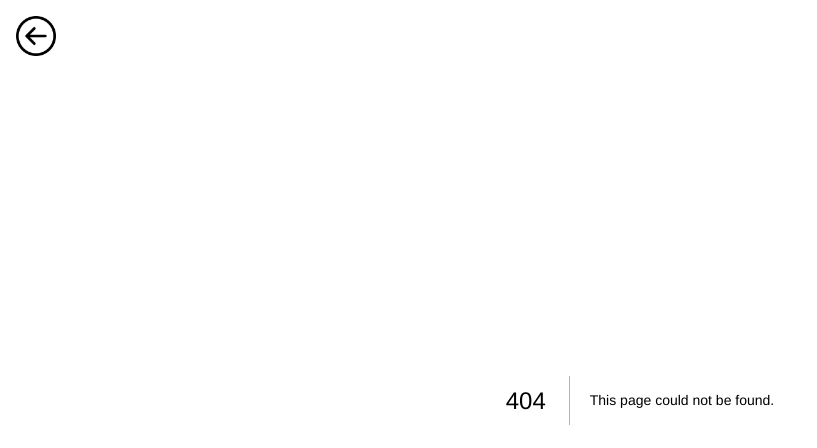
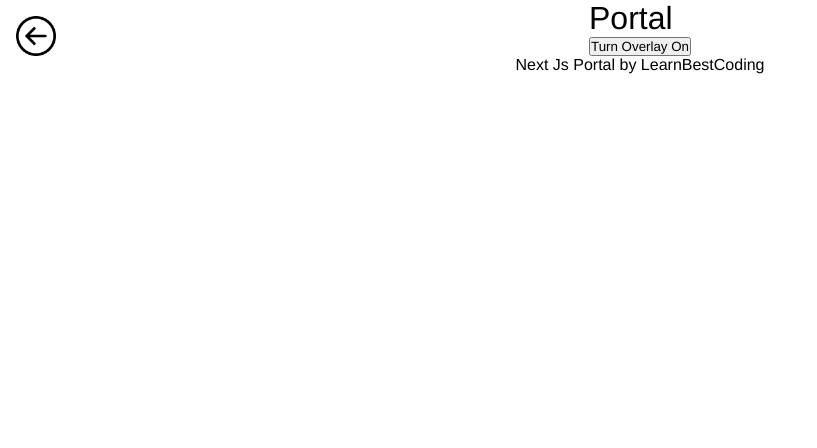
Before and after one commit to hiterharris/playground-next, a Next.js app: page /portal in a window 1280 px wide. Before the commit this address had no page. Shown: the top 448 px of the page, without its empty margins (0-817 px from the left). Built offline with nearby package versions, Linux system fonts and the light colour scheme.

Commit message:
react portal

```diff
--- /dev/null
+++ b/src/components/Portal.js
@@ -0,0 +1,16 @@
+import { useRef, useEffect, useState } from 'react'
+import { createPortal } from 'react-dom'
+import styles from "../styles/Portal.module.css"
+
+export const Portal = (props) => {
+    const { overlay } = props;
+  const ref = useRef(null)
+  const [mounted, setMounted] = useState(false)
+
+  useEffect(() => {
+    ref.current = document.querySelector("#portal")
+    setMounted(true)
+  }, [])
+
+  return (mounted && ref.current) ? createPortal(<div className={overlay ? styles.overlay : ''}>{props.children}</div>, ref.current) : null
+}
--- a/src/pages/_document.js
+++ b/src/pages/_document.js
@@ -6,6 +6,7 @@
       <Head />
       <body>
         <Main />
+        <div id="portal" />
         <NextScript />
       </body>
     </Html>
--- a/src/pages/index.js
+++ b/src/pages/index.js
@@ -1,6 +1,5 @@
 import Head from 'next/head';
 import Link from "next/link";
-import { useEffect } from 'react';
 
 const Home = () => {
   return (
@@ -24,6 +23,9 @@
             <Link href="/video" className="nav-menu-item">
               <h4>Video Player</h4>
             </Link>
+            <Link href="/portal" className="nav-menu-item">
+              <h4>React Portal</h4>
+            </Link>
           </div>
         </nav>
       </main>
--- /dev/null
+++ b/src/pages/portal.js
@@ -0,0 +1,20 @@
+import { Portal } from '@/components/Portal';
+import { useState } from 'react'
+
+export default function PortalPage({ Component, pageProps }) {
+  const [overlay, setOverlay] = useState(false)
+
+  const handleClick = () => {
+    setOverlay(!overlay)
+  }
+
+  return (
+    <div>
+        <h1>Portal</h1>
+        <button onClick={handleClick}>Turn Overlay {overlay ? 'Off' : 'On'}</button>
+        <Portal overlay={overlay}>
+          <p>Next Js Portal by LearnBestCoding</p>
+        </Portal>
+    </div>
+  )
+}
--- /dev/null
+++ b/src/styles/Portal.module.css
@@ -0,0 +1,15 @@
+.portal {
+    display: flex;
+}
+.overlay {
+    display: block;
+    position: fixed;
+    padding-top: 100px;
+    left: 0;
+    top: 100;
+    width: 100%;
+    height: 100%;
+    overflow: auto;
+    background-color: rgba(0,0,0,0.4);
+    z-index: 2;
+}
```
